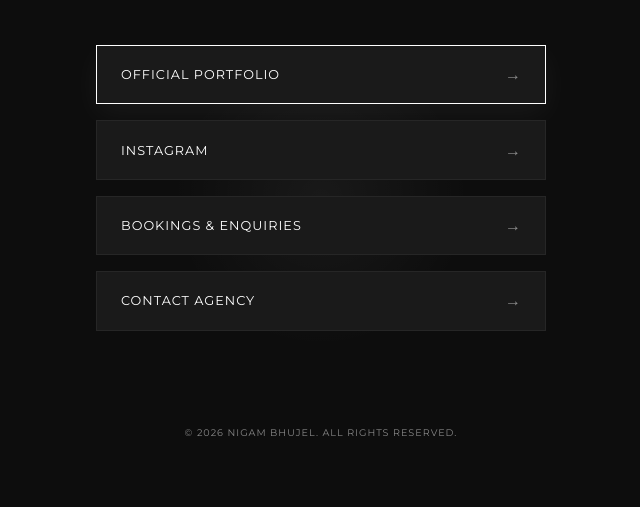
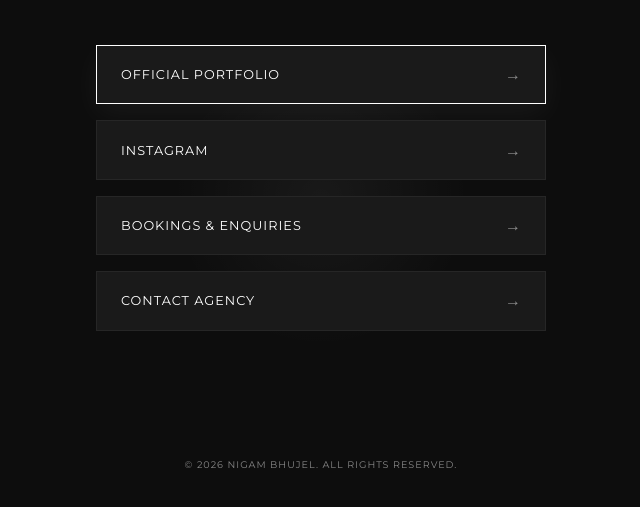
Before and after one commit to taksinraja/linktree-nigambhujel, a plain HTML site: page index.html in a window 1280 px wide. Shown: the part 201-708 px from the top of the page, without its empty margins (319-959 px from the left). Drawn offline with Linux system fonts and the light colour scheme.

Commit message:
Increase footer margin-top from 6rem to 8rem

```diff
--- a/style.css
+++ b/style.css
@@ -110,7 +110,7 @@ body {
 
 /* Footer */
 .linktree-footer {
-    margin-top: 6rem;
+    margin-top: 8rem;
     font-size: 0.6rem;
     color: var(--text-grey);
     letter-spacing: 1px;
```
